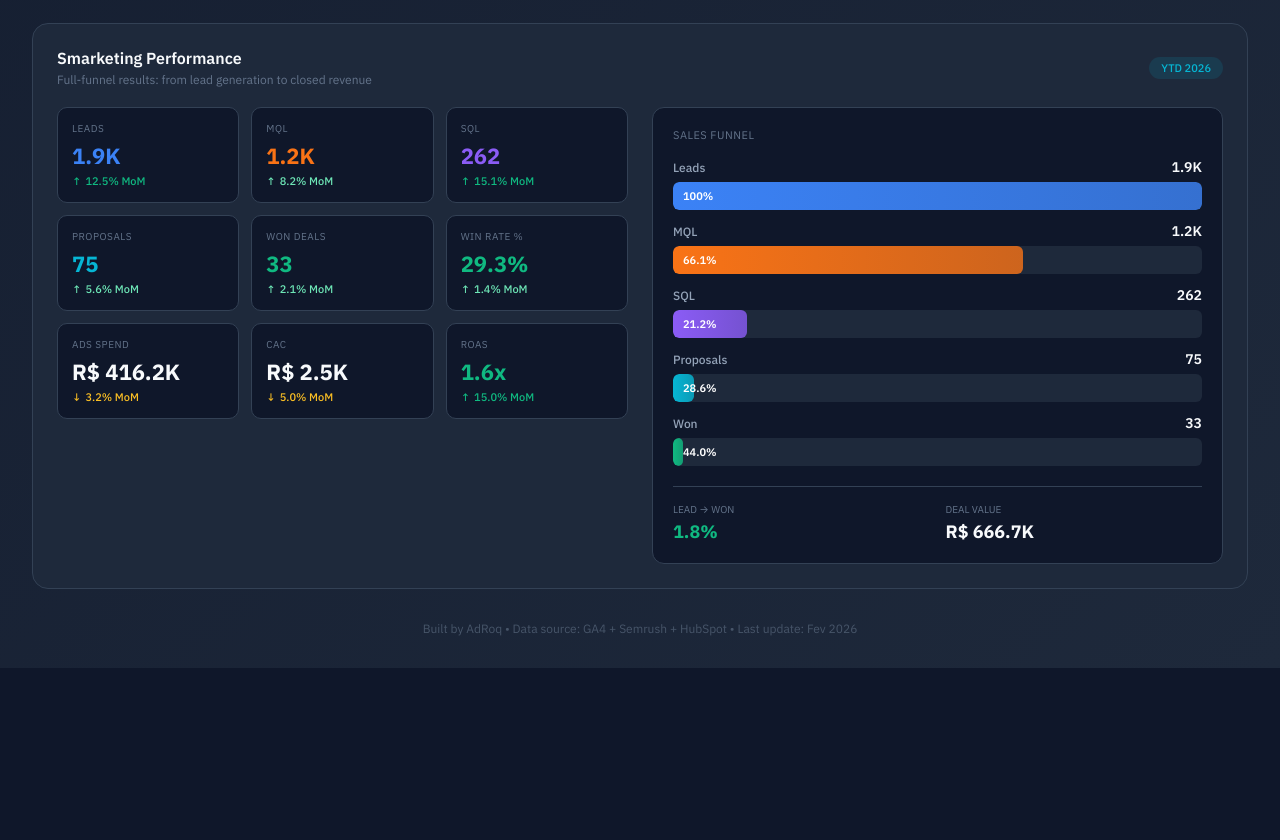
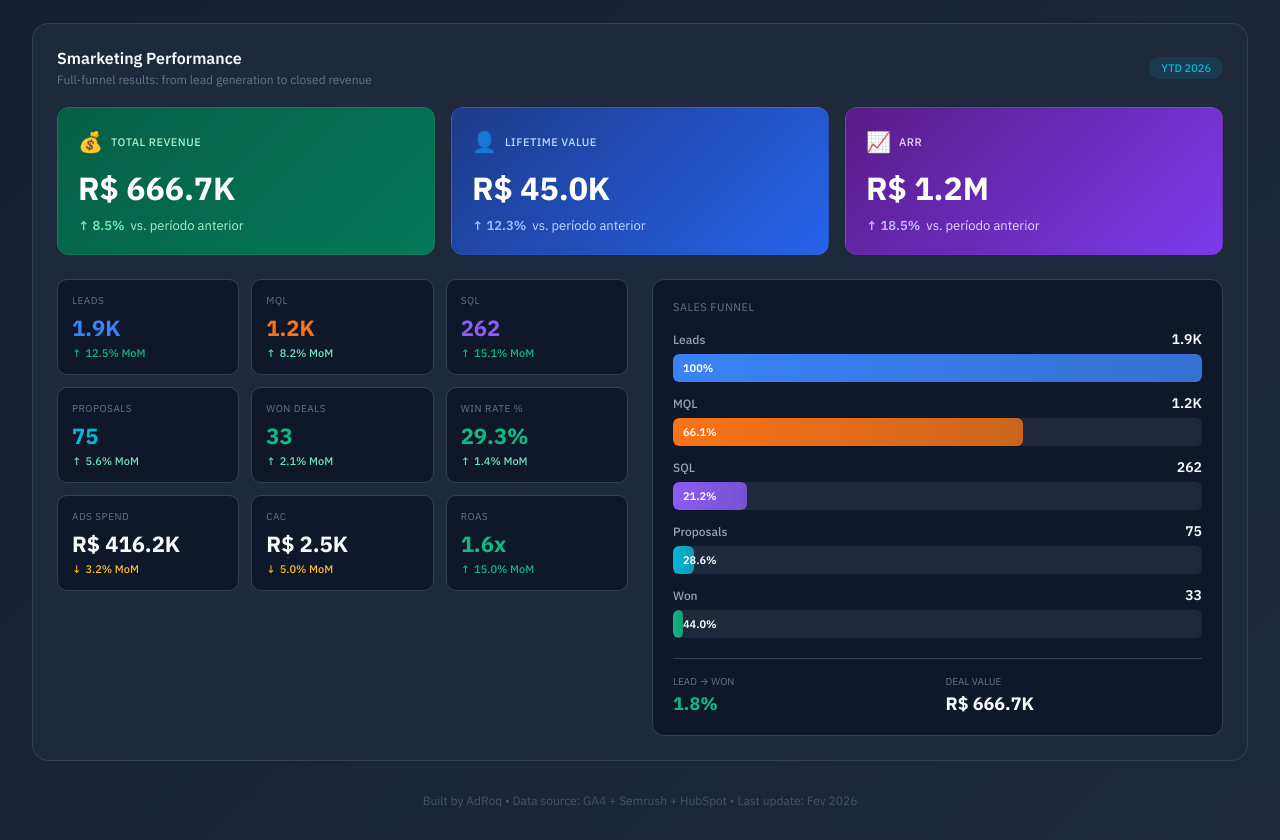
Before and after one commit to adrqbruno/certta-dashboard-adrq, a React (Create React App) app: page / in a window 1280 px wide. Shown: the part 1890-2730 px from the top of the page. Before the commit the page ends 2558 px from the top, so only its background shows below. Built offline with nearby package versions, Linux system fonts and the light colour scheme; no server answers.

Commit message:
Update App.js new funnel

```diff
--- a/src/App.js
+++ b/src/App.js
@@ -25,12 +25,18 @@ const FALLBACK_DATA = {
 // Dados DUMMY do Funnel
 const FUNNEL_DATA = {
   period: "YTD 2026",
+  // Score Cards - Destaque
+  totalRevenue: { value: 666700, trend: 8.5 },
+  ltv: { value: 45000, trend: 12.3 },
+  arr: { value: 1200000, trend: 18.5 },
+  // Funil
   leads: { value: 1869, trend: 12.5 },
   mql: { value: 1235, trend: 8.2 },
   sql: { value: 262, trend: 15.1 },
   proposals: { value: 75, trend: 5.6 },
   wonDeals: { value: 33, trend: 2.1 },
   winRate: { value: 29.3, trend: 1.4 },
+  // Financeiro
   adsSpend: { value: 416200, trend: -3.2 },
   cac: { value: 2500, trend: -5.0 },
   cpa: { value: 152.30, trend: 4.8 },
@@ -1364,6 +1370,158 @@ function App() {
           </span>
         </div>
 
+        {/* Score Cards - Top Metrics */}
+        <div style={{
+          display: 'grid',
+          gridTemplateColumns: 'repeat(3, 1fr)',
+          gap: '16px',
+          marginBottom: '24px'
+        }}>
+          {/* Total Revenue */}
+          <div style={{
+            background: 'linear-gradient(135deg, #065f46 0%, #047857 100%)',
+            borderRadius: '12px',
+            padding: '20px',
+            border: '1px solid #10b98140'
+          }}>
+            <div style={{
+              display: 'flex',
+              alignItems: 'center',
+              gap: '8px',
+              marginBottom: '12px'
+            }}>
+              <span style={{ fontSize: '20px' }}>💰</span>
+              <span style={{
+                fontSize: '11px',
+                color: '#a7f3d0',
+                textTransform: 'uppercase',
+                letterSpacing: '0.5px',
+                fontWeight: '500'
+              }}>
+                Total Revenue
+              </span>
+            </div>
+            <div style={{
+              fontSize: '32px',
+              fontWeight: '700',
+              color: '#fff',
+              marginBottom: '8px'
+            }}>
+              {formatCurrency(funnelData.totalRevenue.value)}
+            </div>
+            <div style={{
+              display: 'flex',
+              alignItems: 'center',
+              gap: '6px',
+              fontSize: '13px'
+            }}>
+              <span style={{
+                color: '#6ee7b7',
+                fontWeight: '600'
+              }}>
+                {getTrendIcon(funnelData.totalRevenue.trend)} {Math.abs(funnelData.totalRevenue.trend).toFixed(1)}%
+              </span>
+              <span style={{ color: '#a7f3d0' }}>vs. período anterior</span>
+            </div>
+          </div>
+
+          {/* LTV */}
+          <div style={{
+            background: 'linear-gradient(135deg, #1e3a8a 0%, #2563eb 100%)',
+            borderRadius: '12px',
+            padding: '20px',
+            border: '1px solid #3b82f640'
+          }}>
+            <div style={{
+              display: 'flex',
+              alignItems: 'center',
+              gap: '8px',
+              marginBottom: '12px'
+            }}>
+              <span style={{ fontSize: '20px' }}>👤</span>
+              <span style={{
+                fontSize: '11px',
+                color: '#bfdbfe',
+                textTransform: 'uppercase',
+                letterSpacing: '0.5px',
+                fontWeight: '500'
+              }}>
+                Lifetime Value
+              </span>
+            </div>
+            <div style={{
+              fontSize: '32px',
+              fontWeight: '700',
+              color: '#fff',
+              marginBottom: '8px'
+            }}>
+              {formatCurrency(funnelData.ltv.value)}
+            </div>
+            <div style={{
+              display: 'flex',
+              alignItems: 'center',
+              gap: '6px',
+              fontSize: '13px'
+            }}>
+              <span style={{
+                color: '#93c5fd',
+                fontWeight: '600'
+              }}>
+                {getTrendIcon(funnelData.ltv.trend)} {Math.abs(funnelData.ltv.trend).toFixed(1)}%
+              </span>
+              <span style={{ color: '#bfdbfe' }}>vs. período anterior</span>
+            </div>
+          </div>
+
+          {/* ARR */}
+          <div style={{
+            background: 'linear-gradient(135deg, #581c87 0%, #7c3aed 100%)',
+            borderRadius: '12px',
+            padding: '20px',
+            border: '1px solid #8b5cf640'
+          }}>
+            <div style={{
+              display: 'flex',
+              alignItems: 'center',
+              gap: '8px',
+              marginBottom: '12px'
+            }}>
+              <span style={{ fontSize: '20px' }}>📈</span>
+              <span style={{
+                fontSize: '11px',
+                color: '#e9d5ff',
+                textTransform: 'uppercase',
+                letterSpacing: '0.5px',
+                fontWeight: '500'
+              }}>
+                ARR
+              </span>
+            </div>
+            <div style={{
+              fontSize: '32px',
+              fontWeight: '700',
+              color: '#fff',
+              marginBottom: '8px'
+            }}>
+              {formatCurrency(funnelData.arr.value)}
+            </div>
+            <div style={{
+              display: 'flex',
+              alignItems: 'center',
+              gap: '6px',
+              fontSize: '13px'
+            }}>
+              <span style={{
+                color: '#c4b5fd',
+                fontWeight: '600'
+              }}>
+                {getTrendIcon(funnelData.arr.trend)} {Math.abs(funnelData.arr.trend).toFixed(1)}%
+              </span>
+              <span style={{ color: '#e9d5ff' }}>vs. período anterior</span>
+            </div>
+          </div>
+        </div>
+
         <div style={{
           display: 'grid',
           gridTemplateColumns: '1fr 1fr',
```
